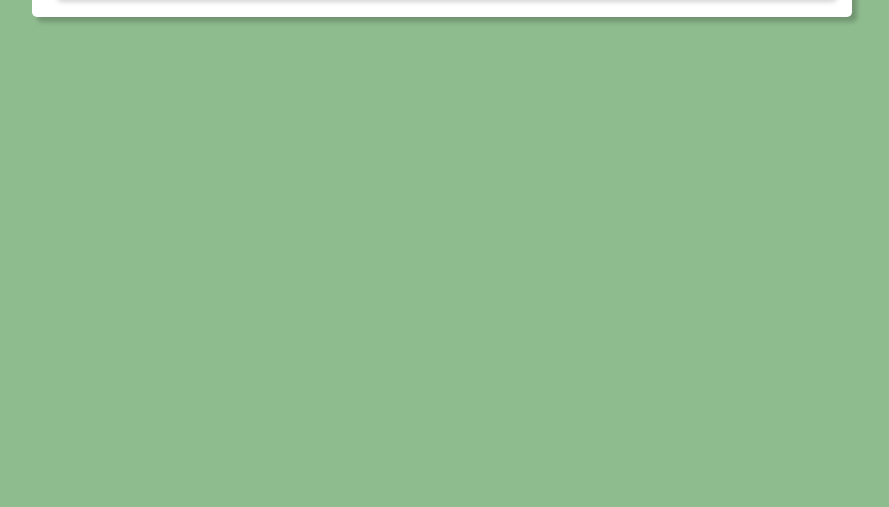
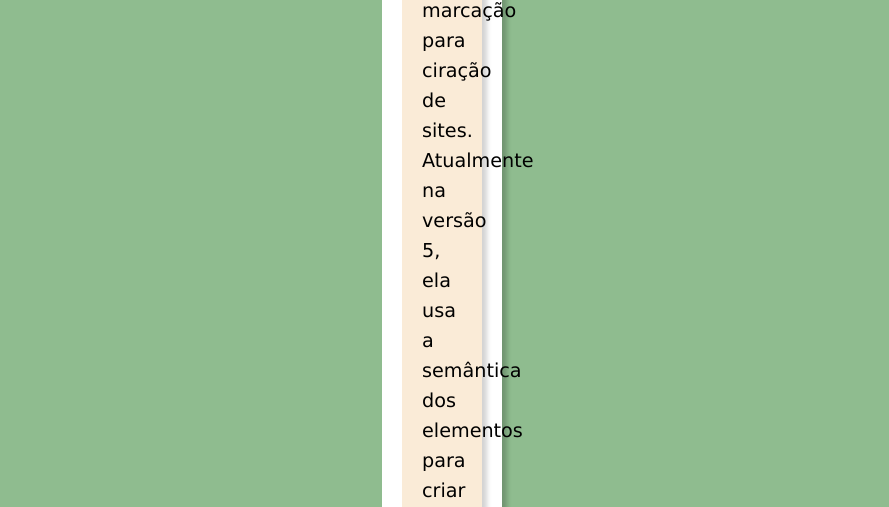
Before and after one commit to antoniowelton/projeto-site-curso-github, a plain HTML site: page index.html in a window 1280 px wide. Shown: the part 662-1169 px from the top of the page, without its empty margins (198-1087 px from the left). Before the commit the page ends 800 px from the top, so only its background shows below. Drawn offline with Linux system fonts and the light colour scheme.

Commit message:
Update style.css

```diff
--- a/estilos/style.css
+++ b/estilos/style.css
@@ -38,7 +38,7 @@ body {
 
 main {
     background-color: white;
-    width: 800px;
+    width: 100px;
     margin: auto;
     box-shadow: 5px 5px 5px rgba(0, 0, 0, 0.211);
     border-radius: 5px ;
```
